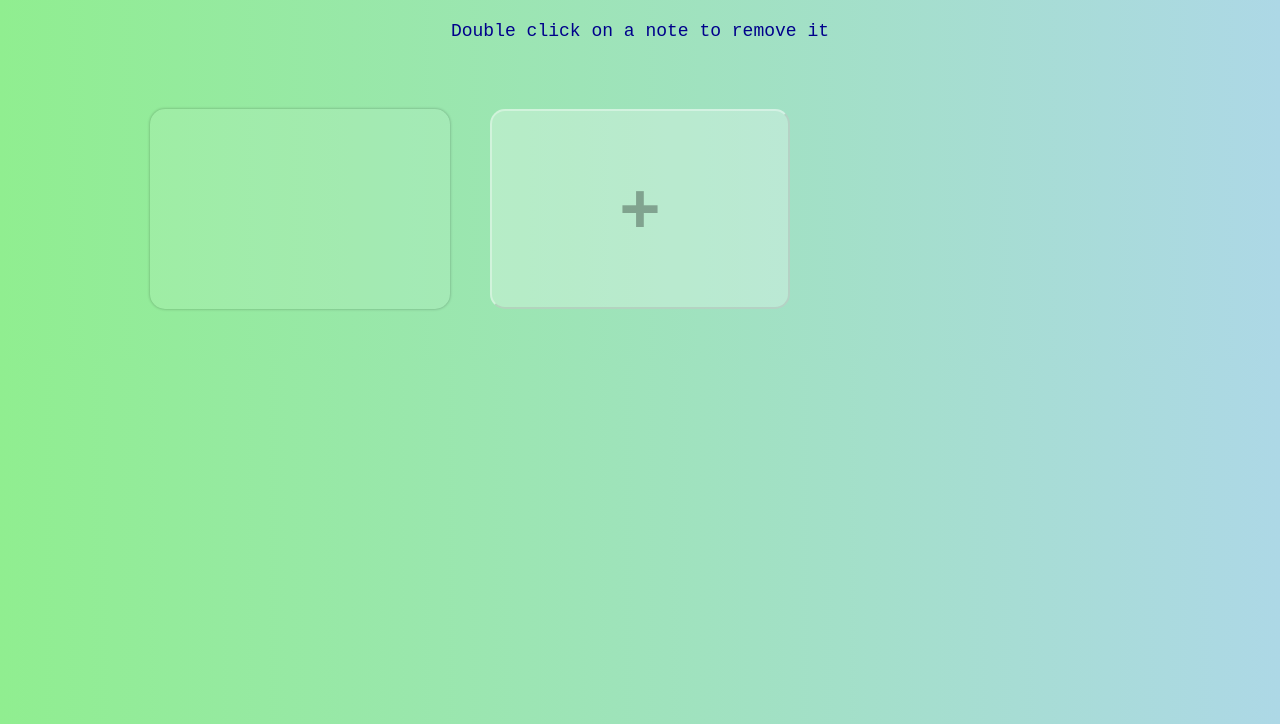
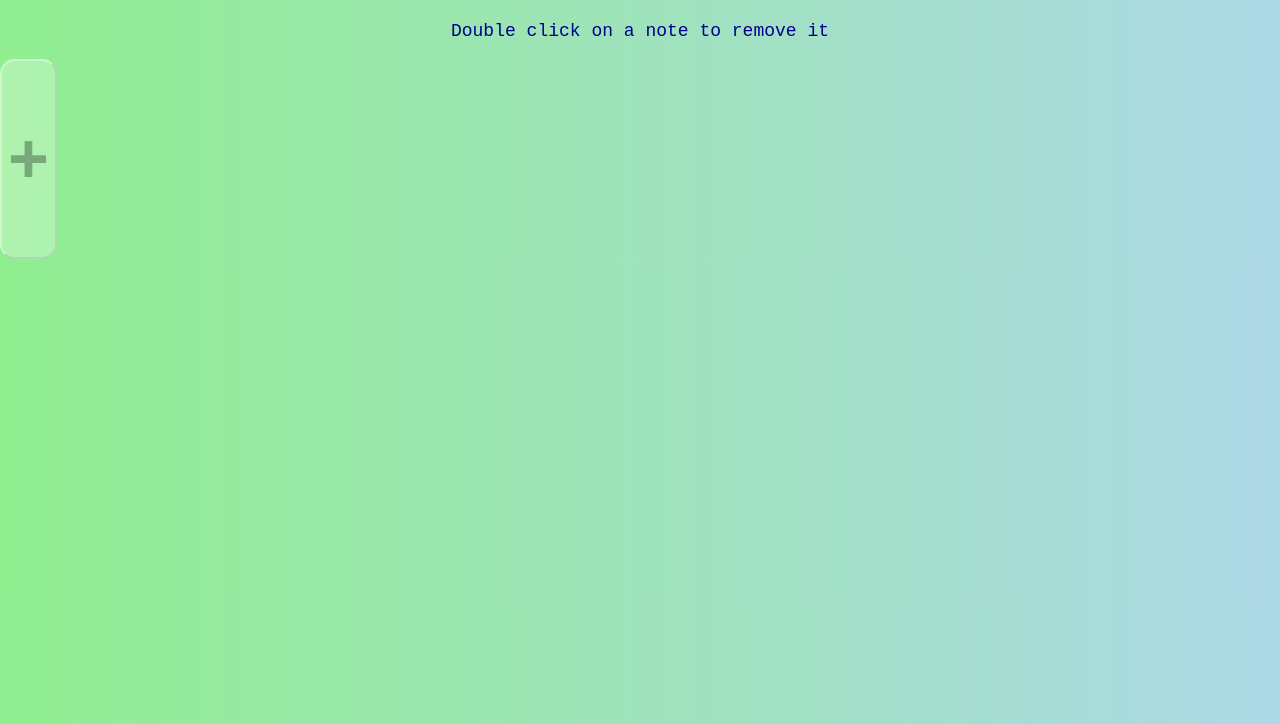
Before and after one commit to Katamjeevana/Note-App, a plain HTML site: page index.html in a window 1280 px wide. Shown: the part 76-800 px from the top of the page. Drawn offline with Linux system fonts and the light colour scheme.

Commit message:
Note app

```diff
--- a/index.html
+++ b/index.html
@@ -12,11 +12,11 @@
 <body>
   <h1 class="heading">Note App</h1>
   <p class="info-text">Double click on a note to remove it</p>
-  <div class="app" id="app">
+  <!--<div class="app" id="app">
     <textarea cols="30" rows="10" class="note" placeholder="Empty Note">
-     </textarea>
+     </textarea>-->
 
-    <button class="btn" id="btn">+</button>
+  <button class="btn" id="btn">+</button>
   </div>
   <script src="script.js"></script>
 </body>
```
